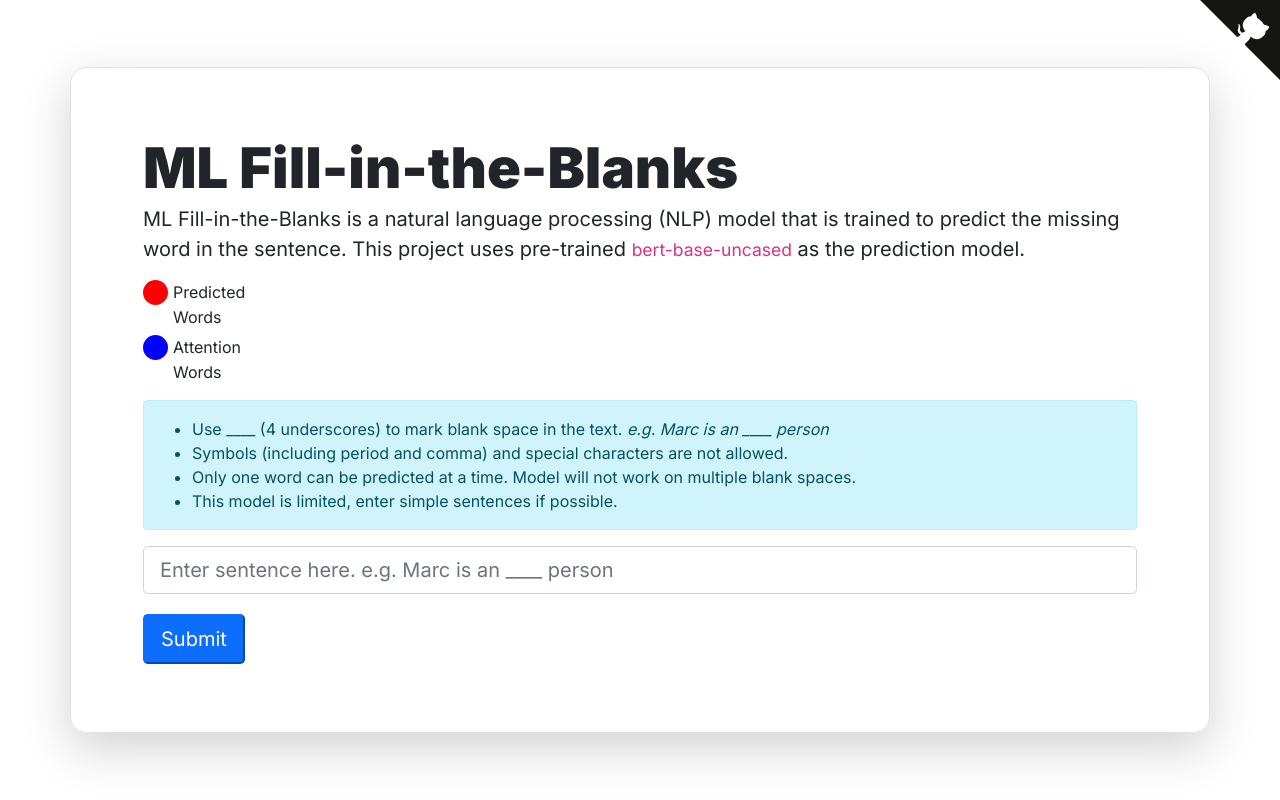
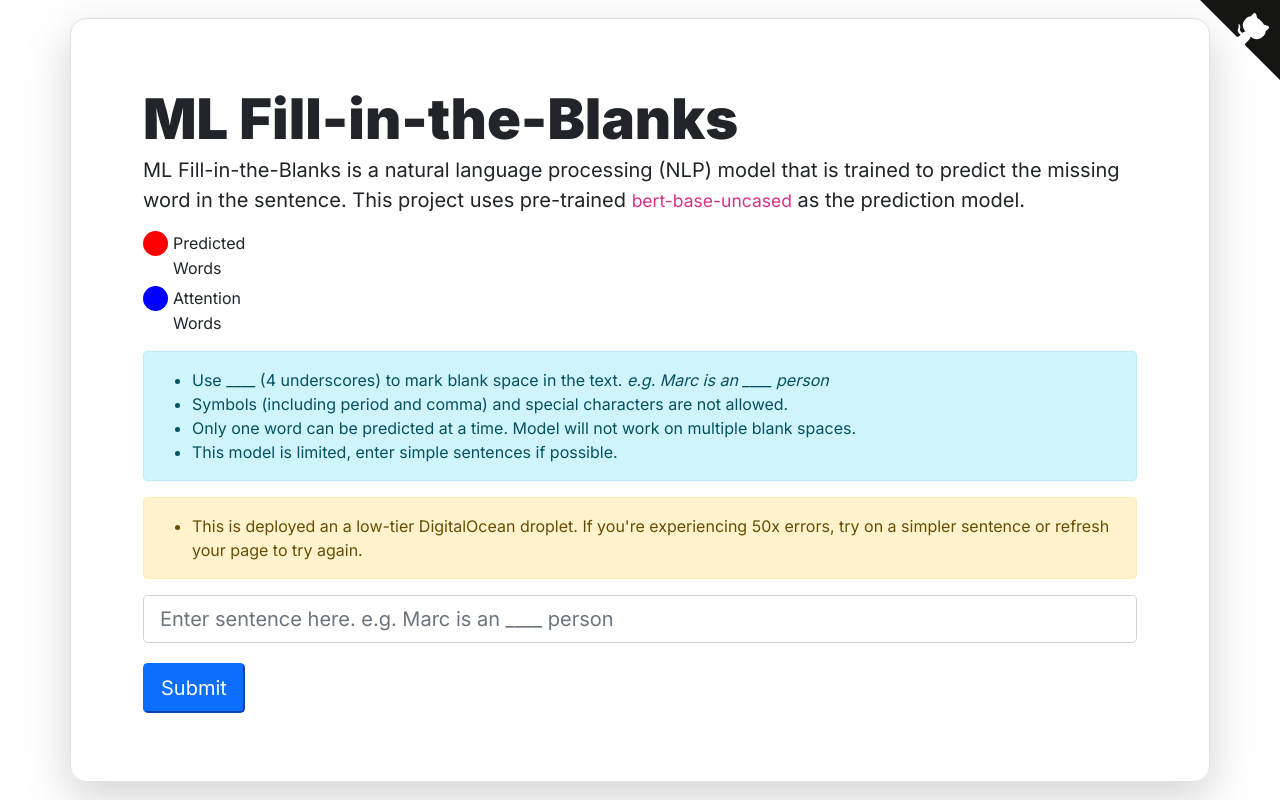
Before and after one commit to mabreyes/ml-fill-in-the-blanks, a Django app: page / in a window 1280 px wide. Run offline with Django 3.2, Linux system fonts and the light colour scheme; some libraries are stand-ins or nearby versions.

Commit message:
Add warning for low-tier digitalocean instance

```diff
--- a/generator/templates/generator.html
+++ b/generator/templates/generator.html
@@ -137,6 +137,11 @@
                         <li>This model is limited, enter simple sentences if possible.</li>
                     </ul>
                 </div>
+                <div class="alert alert-warning">
+                    <ul>
+                        <li>This is deployed an a low-tier DigitalOcean droplet. If you're experiencing 50x errors, try on a simpler sentence or refresh your page to try again.</li>
+                    </ul>
+                </div>
                 <form action="" method="POST">
                     {% csrf_token %} {{ form|crispy }}
                     <input type="Submit" class="btn-lg btn-primary" name="submit" value="Submit">
```
